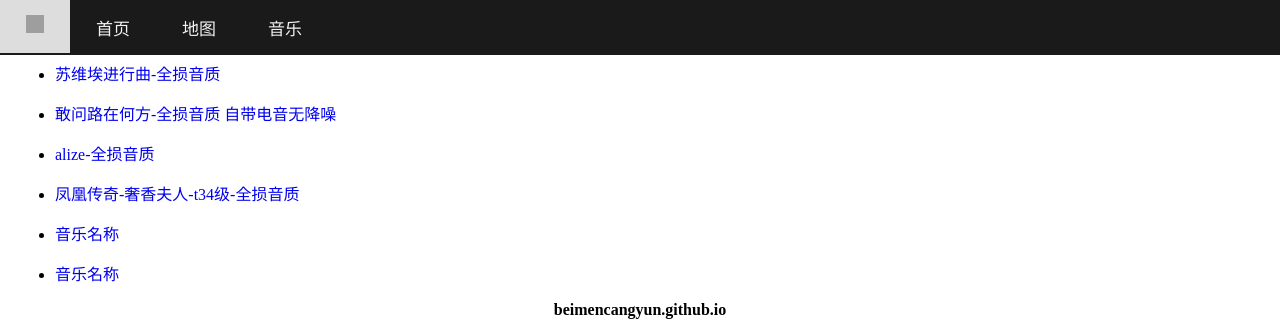
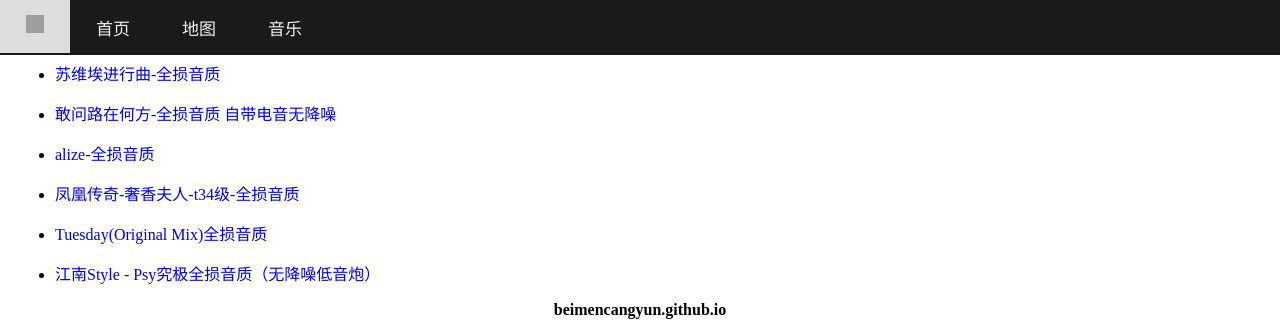
Before and after one commit to wang713713/beimencangyun.github.io, a plain HTML site: page music.html in a window 1280 px wide. Shown: the top 332 px of the page. Drawn offline with Linux system fonts and the light colour scheme; grey boxes are pictures that could not be loaded.

Commit message:
Update music.html

```diff
--- a/music.html
+++ b/music.html
@@ -76,10 +76,10 @@ body {margin:0;}
   <li> <a href="https://beimencangyun.github.io/music/%E5%85%A8%E6%8D%9F%E9%9F%B3%E8%B4%A8-%E5%A5%A2%E9%A6%99%E5%A4%AB%E4%BA%BA-%E5%87%A4%E5%87%B0%E4%BC%A0%E5%A5%87%EF%BC%88%E4%BF%AE%E5%A4%8D%E7%89%88%EF%BC%89.mp3">凤凰传奇-奢香夫人-t34级-全损音质</a> </li>
 </ul>
 <ul>
-  <li> <a href="网站">音乐名称</a> </li>
+  <li> <a href="https://beimencangyun.github.io//music/Tuesday(Original%20Mix)%20-%20%E5%85%A8%E6%8D%9F%E9%9F%B3%E8%B4%A8.mp3">Tuesday(Original Mix)全损音质</a> </li>
 </ul>
 <ul>
-  <li> <a href="网站">音乐名称</a> </li>
+  <li> <a href="https://beimencangyun.github.io/music/%E6%B1%9F%E5%8D%97Style%20-%20Psy%E5%85%A8%E6%8D%9F%E9%9F%B3%E8%B4%A8%E7%89%88.mp3">江南Style - Psy究极全损音质（无降噪低音炮）</a> </li>
 </ul>
 
 <!--分============================================隔============================================符-->
```
